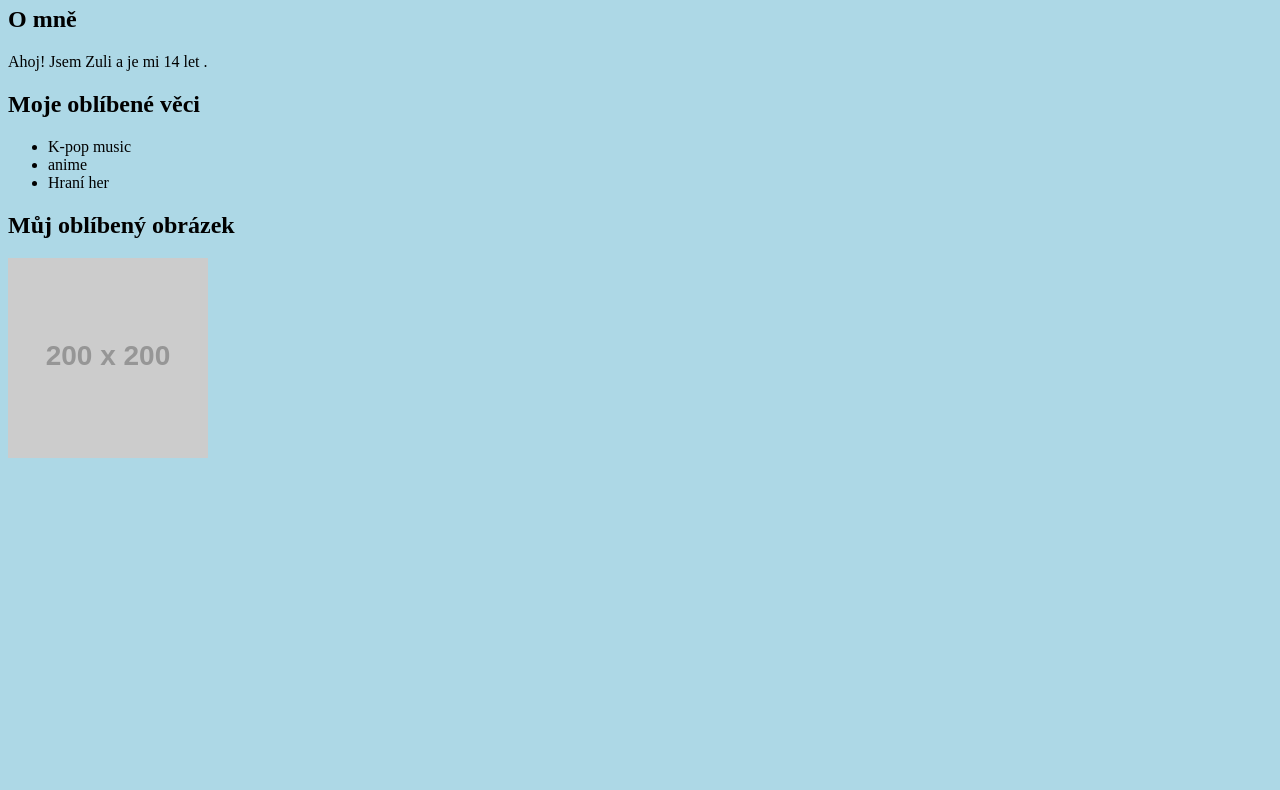
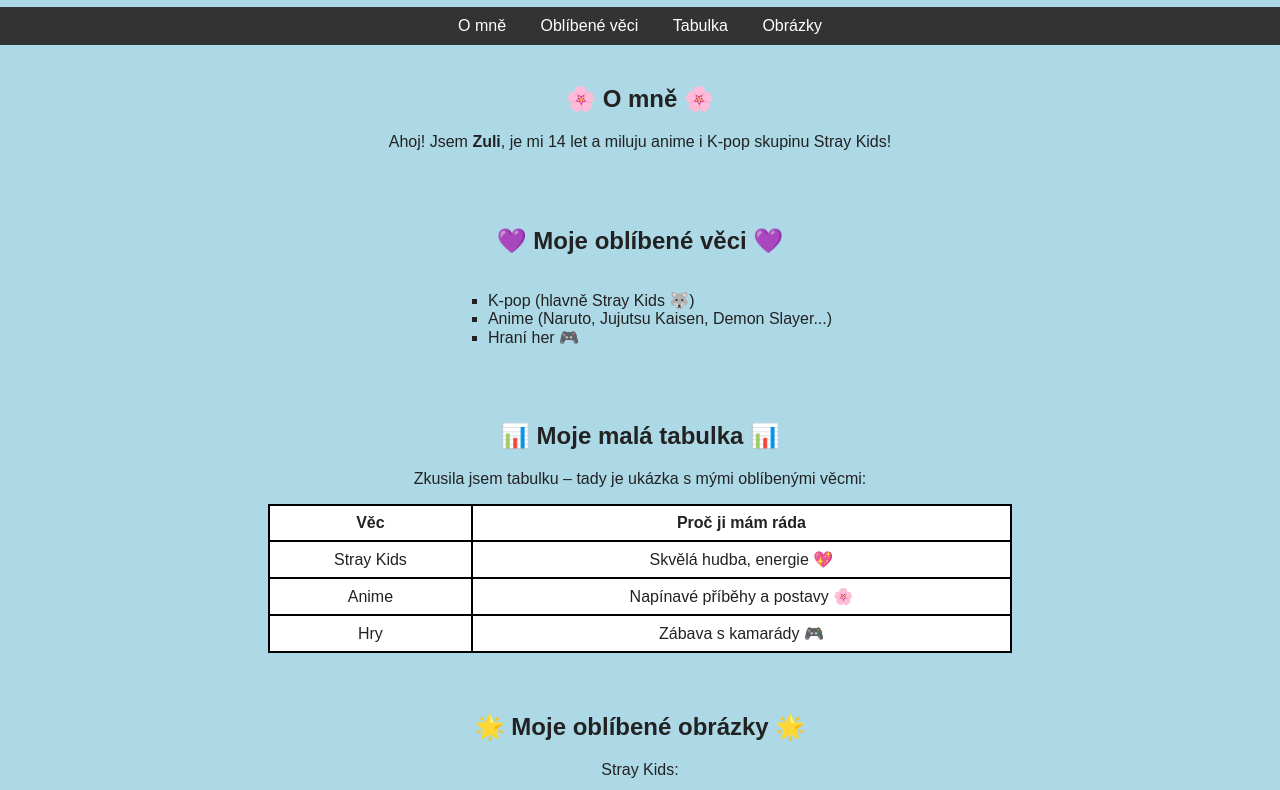
Before and after one commit to googlik656/pf, a plain HTML site: page index.html in a window 1280 px wide. Shown: the part 74-864 px from the top of the page. Before the commit the page ends 800 px from the top, so only its background shows below. Drawn offline with Linux system fonts and the light colour scheme; placeholder pictures from the web are drawn by us.

Commit message:
index.html

```diff
--- a/index.html
+++ b/index.html
@@ -1,25 +1,128 @@
 <!DOCTYPE html>
-<html>
+<html lang="cs">
 <head>
+    <meta charset="UTF-8">
     <title>Moje první stránka</title>
+    <style>
+        body {
+            background: lightblue;
+            font-family: Arial, sans-serif;
+            margin: 0;
+            padding: 0;
+            color: #222;
+        }
+        h1, h2 {
+            text-align: center;
+        }
+        nav {
+            text-align: center;
+            background: #333;
+            padding: 10px;
+        }
+        nav a {
+            color: white;
+            margin: 0 15px;
+            text-decoration: none;
+        }
+        nav a:hover {
+            color: yellow;
+        }
+        section {
+            padding: 20px;
+            text-align: center;
+        }
+        ul {
+            list-style: square;
+            text-align: left;
+            display: inline-block;
+        }
+        img {
+            border: 3px solid black;
+            border-radius: 10px;
+            margin: 10px;
+        }
+        table {
+            margin: 0 auto;
+            border-collapse: collapse;
+            width: 60%;
+            background: white;
+        }
+        table, th, td {
+            border: 2px solid black;
+            padding: 8px;
+            text-align: center;
+        }
+        footer {
+            text-align: center;
+            padding: 15px;
+            background: #333;
+            color: white;
+            margin-top: 30px;
+        }
+    </style>
 </head>
-<body style="background-color: lightblue;">
+<body>
 
-    <h1 style="color: blue">JMENUJI SE ZULI</h1>
+    <h1>✨ JMENUJI SE ZULI ✨</h1>
 
-    <h2>O mně</h2>
-    <p>Ahoj! Jsem Zuli a je mi 14 let .</p>
+    <nav>
+        <a href="#omne">O mně</a>
+        <a href="#veci">Oblíbené věci</a>
+        <a href="#tabulka">Tabulka</a>
+        <a href="#obrazky">Obrázky</a>
+    </nav>
 
-    <h2>Moje oblíbené věci</h2>
-    <ul>
-        <li>K-pop music </li>
-        <li>anime</li>
-        <li>Hraní her</li>
-    </ul>
+    <section id="omne">
+        <h2>🌸 O mně 🌸</h2>
+        <p>Ahoj! Jsem <b>Zuli</b>, je mi 14 let a miluju anime i K-pop skupinu Stray Kids!</p>
+    </section>
 
-    <h2>Můj oblíbený obrázek</h2>
-    <img src="https://via.placeholder.com/200" alt="U">
+    <section id="veci">
+        <h2>💜 Moje oblíbené věci 💜</h2>
+        <ul>
+            <li>K-pop (hlavně Stray Kids 🐺)</li>
+            <li>Anime (Naruto, Jujutsu Kaisen, Demon Slayer...)</li>
+            <li>Hraní her 🎮</li>
+        </ul>
+    </section>
 
+    <section id="tabulka">
+        <h2>📊 Moje malá tabulka 📊</h2>
+        <p>Zkusila jsem tabulku – tady je ukázka s mými oblíbenými věcmi:</p>
+        <table>
+            <tr>
+                <th>Věc</th>
+                <th>Proč ji mám ráda</th>
+            </tr>
+            <tr>
+                <td>Stray Kids</td>
+                <td>Skvělá hudba, energie 💖</td>
+            </tr>
+            <tr>
+                <td>Anime</td>
+                <td>Napínavé příběhy a postavy 🌸</td>
+            </tr>
+            <tr>
+                <td>Hry</td>
+                <td>Zábava s kamarády 🎮</td>
+            </tr>
+        </table>
+    </section>
+
+    <section id="obrazky">
+        <h2>🌟 Moje oblíbené obrázky 🌟</h2>
+        <p>Stray Kids:</p>
+        <img src="https://i.scdn.co/image/ab6761610000e5ebc3e48d40c88001cc041b19d3" alt="Stray Kids" width="250">
+        <img src="https://i.pinimg.com/736x/f8/20/7d/f8207d0a27c75994f989356e186a4b7a.jpg" alt="Stray Kids 2" width="250">
+
+        <p>Anime:</p>
+        <img src="https://i.pinimg.com/originals/02/f1/cd/02f1cd5a6de8c77de6c58f5abf2c3d56.jpg" alt="Anime 1" width="250">
+        <img src="https://i.pinimg.com/736x/67/0d/f0/670df0f81e7086e0bba39f93445735ab.jpg" alt="Anime 2" width="250">
+    </section>
+
+    <footer>
+        <p>🌸 Vyrobila Zuli | 2025 🌸</p>
+    </footer>
 
 </body>
 </html>
```
